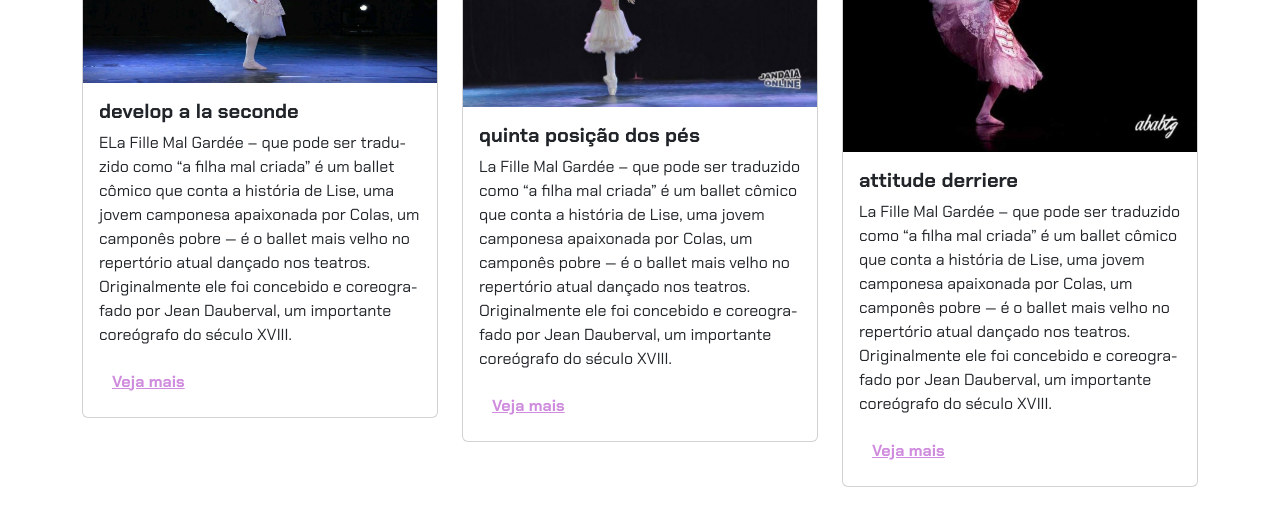
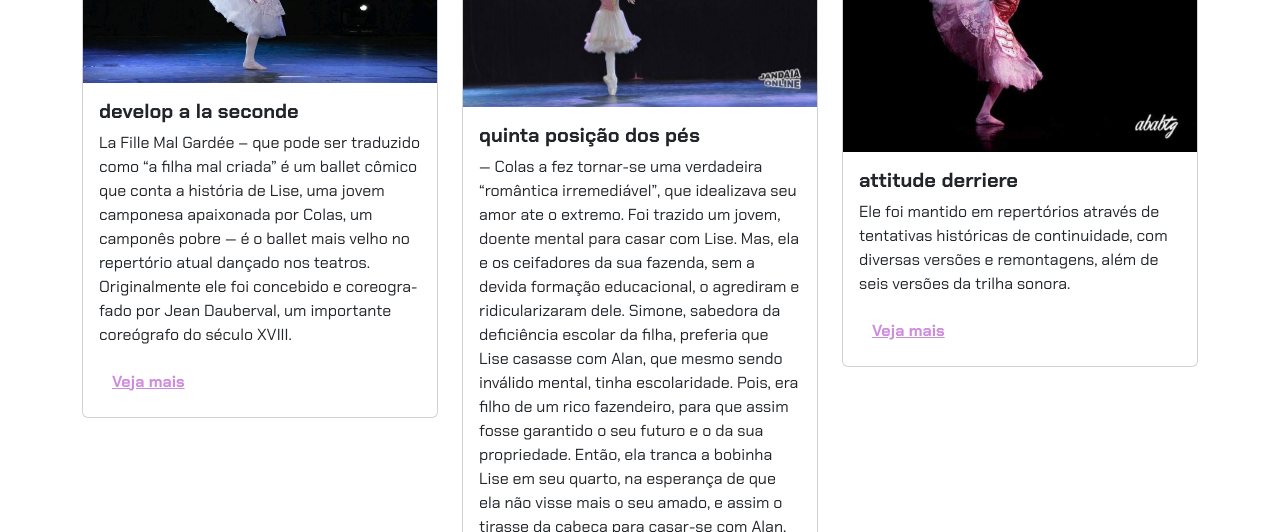
Before and after one commit to 12-Geokamoto/Portf-lio, a plain HTML site: page index.html in a window 1280 px wide. Shown: the part 620-1152 px from the top of the page. Drawn offline with nearby package versions, Linux system fonts and the light colour scheme.

Commit message:
Update index.html

```diff
--- a/index.html
+++ b/index.html
@@ -31,7 +31,8 @@
                     <img src="img/projeto-1.png" class="card-img-top" alt="Imagem do projeto de biblioteca virtual">
                     <div class="card-body">
                         <h5 class="card-title">develop a la seconde</h5>
-                        <p class="card-text">ELa Fille Mal Gardée – que pode ser tra­du­zido como “a filha mal cri­ada” é um ballet cômico que conta a história de Lise, uma jovem camponesa apaixonada por Colas, um camponês pobre  — é o bal­let mais velho no reper­tó­rio atual dan­çado nos tea­tros. Originalmente ele foi con­ce­bido e core­o­gra­fado por Jean Dauberval, um impor­tante coreó­grafo do século XVIII.
+                        <p class="card-text">La Fille Mal Gardée – que pode ser tra­du­zido como “a filha mal cri­ada” é um ballet cômico que conta a história de Lise, uma jovem camponesa apaixonada por Colas, um camponês pobre  — é o bal­let mais velho no reper­tó­rio atual dan­çado nos tea­tros. Originalmente ele foi con­ce­bido e core­o­gra­fado por Jean Dauberval, um impor­tante coreó­grafo do século XVIII.
+
                         </p>
                         <button type="button" class="btn btn-link" data-bs-toggle="modal" data-bs-target="#modal1">Veja mais
                             </button>
@@ -44,7 +45,8 @@
                     <img src="img/projeto-2.png" class="card-img-top" alt="Imagem do projeto de biblioteca virtual">
                     <div class="card-body">
                         <h5 class="card-title">quinta posição dos pés</h5>
-                        <p class="card-text">La Fille Mal Gardée – que pode ser tra­du­zido como “a filha mal cri­ada” é um ballet cômico que conta a história de Lise, uma jovem camponesa apaixonada por Colas, um camponês pobre  — é o bal­let mais velho no reper­tó­rio atual dan­çado nos tea­tros. Originalmente ele foi con­ce­bido e core­o­gra­fado por Jean Dauberval, um impor­tante coreó­grafo do século XVIII.</p>
+                        <p class="card-text"> — Colas a fez tornar-se uma verdadeira “romântica irremediável”, que idealizava seu amor ate o extremo. Foi trazido um jovem, doente mental para casar com Lise. Mas, ela e os ceifadores da sua fazenda, sem a devida formação educacional, o agrediram e ridicularizaram dele. Simone, sabedora da deficiência escolar da filha, preferia que Lise casasse com Alan, que mesmo sendo inválido mental, tinha escolaridade. Pois, era filho de um rico fazendeiro, para que assim fosse garantido o seu futuro e o da sua propriedade. Então, ela tranca a bobinha Lise em seu quarto, na esperança de que ela não visse mais o seu amado, e assim o tirasse da cabeça para casar-se com Alan, mas lá estava escondido Colas. Assim, impossibilitando o casamento com o doente mental. Tendo como resultado o casamento de Lise com Colas. E eles prometem a Simone que iriam resgatar a propriedade falida. Eles se casam e vivem juntos para sempre.
+.</p>
                         <button type="button" class="btn btn-link" data-bs-toggle="modal" data-bs-target="#modal2">Veja
                             mais</button>
                     </div>
@@ -58,7 +60,7 @@
                     <div class="card-body">
                         <h5 class="card-title">attitude derriere
                         </h5>
-                        <p class="card-text">La Fille Mal Gardée – que pode ser tra­du­zido como “a filha mal cri­ada” é um ballet cômico que conta a história de Lise, uma jovem camponesa apaixonada por Colas, um camponês pobre  — é o bal­let mais velho no reper­tó­rio atual dan­çado nos tea­tros. Originalmente ele foi con­ce­bido e core­o­gra­fado por Jean Dauberval, um impor­tante coreó­grafo do século XVIII.
+                        <p class="card-text">Ele foi mantido em repertórios através de tentativas históricas de continuidade, com diversas versões e remontagens, além de seis versões da trilha sonora.
                         </p>
                         <button type="button" class="btn btn-link" data-bs-toggle="modal" data-bs-target="#modal3">Veja
                             mais</button>
```
